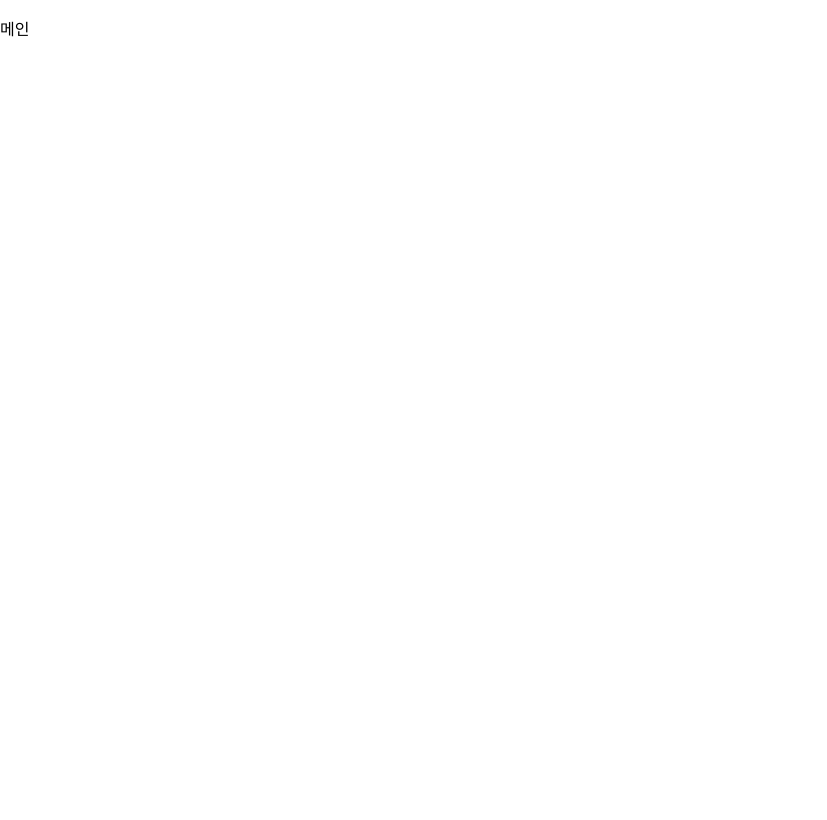
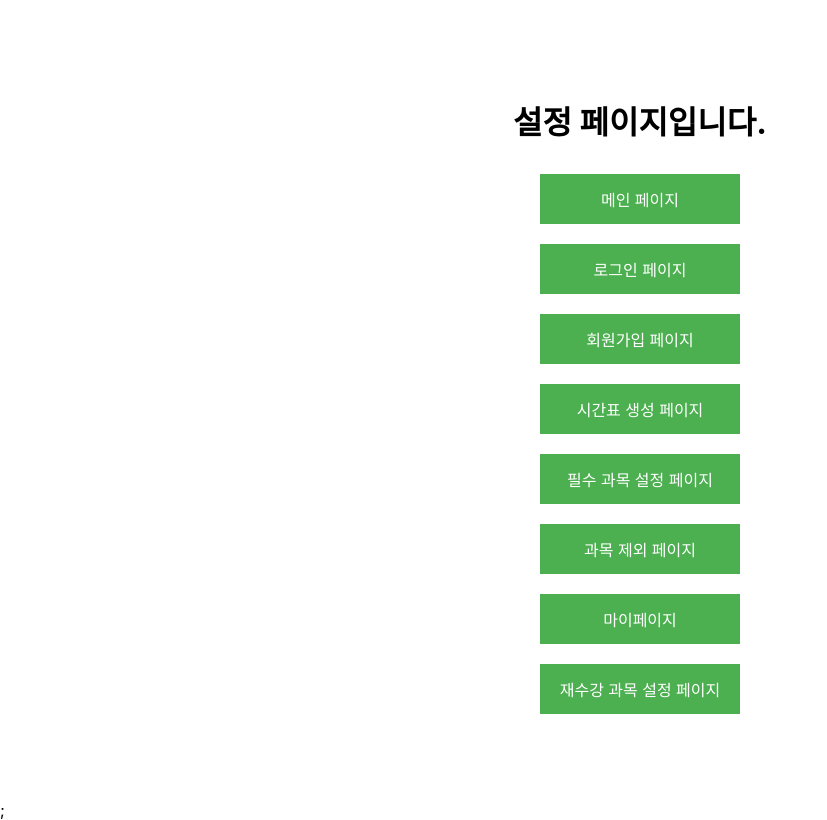
Before and after one commit to tlstkdgus/FE, a React (Create React App) app: page / in a window 1280 px wide. Shown: the whole page, without its empty margins (0-827 px from the left). Built offline with nearby package versions, Linux system fonts and the light colour scheme.

Commit message:
feat: 라우팅 셋팅

```diff
--- a/src/App.js
+++ b/src/App.js
@@ -1,7 +1,10 @@
+import React from "react";
+import RouterComponent from "./router";
+
 function App() {
   return (
     <>
-      <p>메인</p>
+      <RouterComponent />;
     </>
   );
 }
--- /dev/null
+++ b/src/pages/Create.jsx
@@ -0,0 +1,3 @@
+export default function Create() {
+  return <p>시간표 생성하기 페이지입니다다.</p>;
+}
--- /dev/null
+++ b/src/pages/Essential.jsx
@@ -0,0 +1,3 @@
+export default function Essential() {
+  return <p>필수 과목 페이지입니다.</p>;
+}
--- /dev/null
+++ b/src/pages/Exclude.jsx
@@ -0,0 +1,3 @@
+export default function Exclude() {
+  return <p>과목목 제외하기 페이지입니다.</p>;
+}
--- /dev/null
+++ b/src/pages/Login.jsx
@@ -0,0 +1,3 @@
+export default function Login() {
+  return <p>로그인 페이지입니다.</p>;
+}
--- /dev/null
+++ b/src/pages/Main.jsx
@@ -0,0 +1,3 @@
+export default function Main() {
+  return <p>메인입니다.</p>;
+}
--- /dev/null
+++ b/src/pages/MyPage.jsx
@@ -0,0 +1,3 @@
+export default function MyPage() {
+  return <p>마이페이지입니다.</p>;
+}
--- /dev/null
+++ b/src/pages/Retake.jsx
@@ -0,0 +1,3 @@
+export default function Retake() {
+  return <p>재수강과목 설정페이지입니다.</p>;
+}
--- /dev/null
+++ b/src/pages/Setting.jsx
@@ -0,0 +1,59 @@
+import { useNavigate } from "react-router-dom";
+import styled from "styled-components";
+
+const PageContainer = styled.div`
+  display: flex;
+  flex-direction: column;
+  align-items: center;
+  justify-content: center;
+  height: 100vh;
+`;
+const ChooseButton = styled.button`
+  width: 200px;
+  height: 50px;
+  margin: 10px;
+  background-color: #4caf50;
+  border: none;
+  color: white;
+  text-align: center;
+  text-decoration: none;
+  display: inline-block;
+  font-size: 16px;
+  cursor: pointer;
+`;
+
+export default function Setting() {
+  const navigate = useNavigate();
+
+  const gotoPage = (path) => {
+    navigate(path);
+  };
+
+  return (
+    <PageContainer>
+      <h1>설정 페이지입니다.</h1>
+      <ChooseButton onClick={() => gotoPage("/main")}>메인 페이지</ChooseButton>
+      <ChooseButton onClick={() => gotoPage("/login")}>
+        로그인 페이지
+      </ChooseButton>
+      <ChooseButton onClick={() => gotoPage("/signup")}>
+        회원가입 페이지
+      </ChooseButton>
+      <ChooseButton onClick={() => gotoPage("/create")}>
+        시간표 생성 페이지
+      </ChooseButton>
+      <ChooseButton onClick={() => gotoPage("/essential")}>
+        필수 과목 설정 페이지
+      </ChooseButton>
+      <ChooseButton onClick={() => gotoPage("/exclude")}>
+        과목 제외 페이지
+      </ChooseButton>
+      <ChooseButton onClick={() => gotoPage("/mypage")}>
+        마이페이지
+      </ChooseButton>
+      <ChooseButton onClick={() => gotoPage("/retake")}>
+        재수강 과목 설정 페이지
+      </ChooseButton>
+    </PageContainer>
+  );
+}
--- /dev/null
+++ b/src/pages/SignUp.jsx
@@ -0,0 +1,3 @@
+export default function SignUp() {
+  return <p>회원가입 페이지입니다.</p>;
+}
--- /dev/null
+++ b/src/router.jsx
@@ -0,0 +1,31 @@
+import React from "react";
+import { BrowserRouter, Route, Routes } from "react-router-dom";
+import Main from "./pages/Main";
+import Login from "./pages/Login";
+import Create from "./pages/Create";
+import Essential from "./pages/Essential";
+import Exclude from "./pages/Exclude";
+import MyPage from "./pages/MyPage";
+import Retake from "./pages/Retake";
+import SignUp from "./pages/SignUp";
+import Setting from "./pages/Setting";
+
+const RouterComponent = () => {
+  return (
+    <BrowserRouter>
+      <Routes>
+        <Route path="/" element={<Setting />} />
+        <Route path="/main" element={<Main />} />
+        <Route path="/login" element={<Login />} />
+        <Route path="/signup" element={<SignUp />} />
+        <Route path="/create" element={<Create />} />
+        <Route path="/essential" element={<Essential />} />
+        <Route path="/exclude" element={<Exclude />} />
+        <Route path="/mypage" element={<MyPage />} />
+        <Route path="/retake" element={<Retake />} />
+      </Routes>
+    </BrowserRouter>
+  );
+};
+
+export default RouterComponent;
```
Also changed, not shown: scheduly/public/index.html (added, +43 -0 lines).
